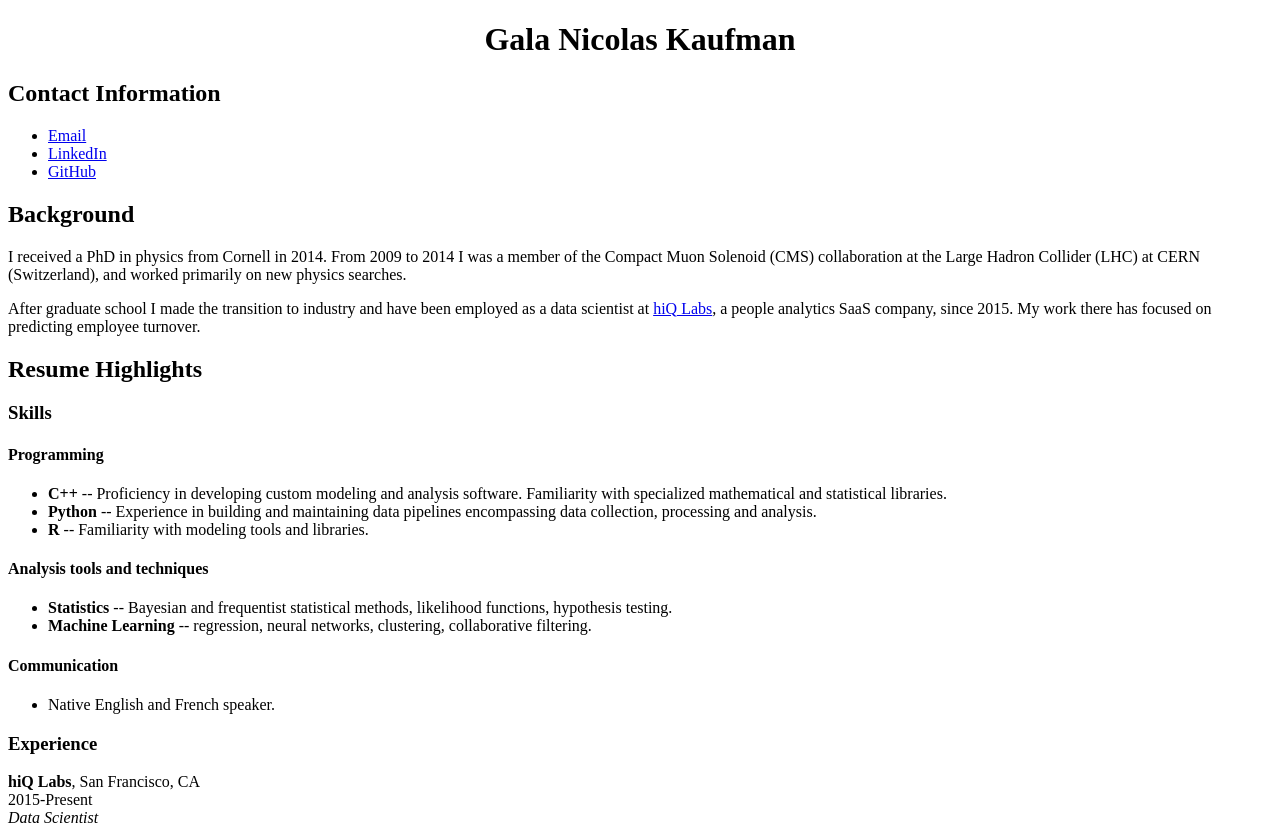
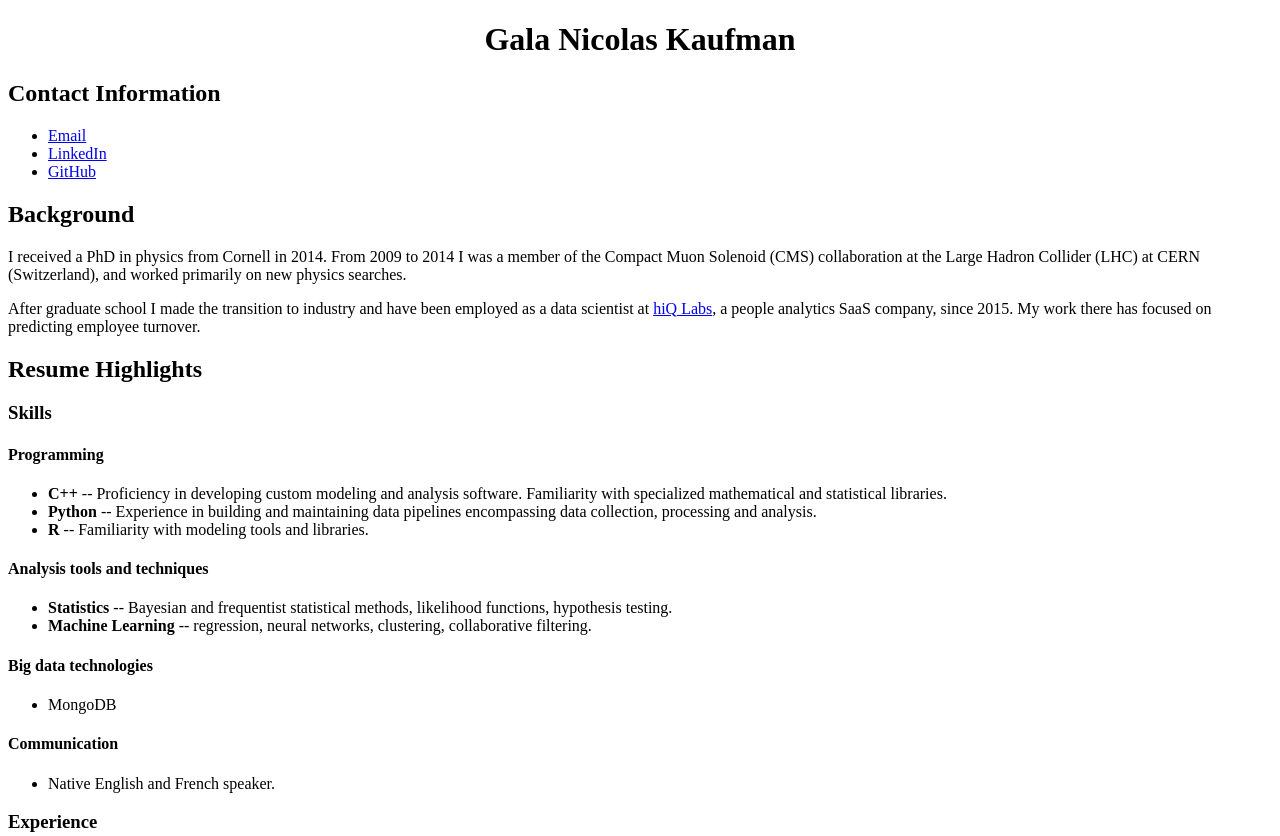
Before and after one commit to galank/galank.github.io, a plain HTML site: page index.html in a window 1280 px wide. Shown: the top 836 px of the page. Drawn offline with Linux system fonts and the light colour scheme.

Commit message:
add skills bullet point

```diff
--- a/index.html
+++ b/index.html
@@ -41,6 +41,11 @@ pipelines encompassing data collection, processing and analysis.</li>
 <ul>
 <li><b>Statistics</b> -- Bayesian and frequentist statistical methods, likelihood functions, hypothesis testing.</li>
 <li><b>Machine Learning</b> -- regression, neural networks, clustering, collaborative filtering.</li>
+</ul>
+
+<h4>Big data technologies</h4>
+<ul>
+<li>MongoDB</li>
 </ul>
 
 <h4>Communication</h4>
```
